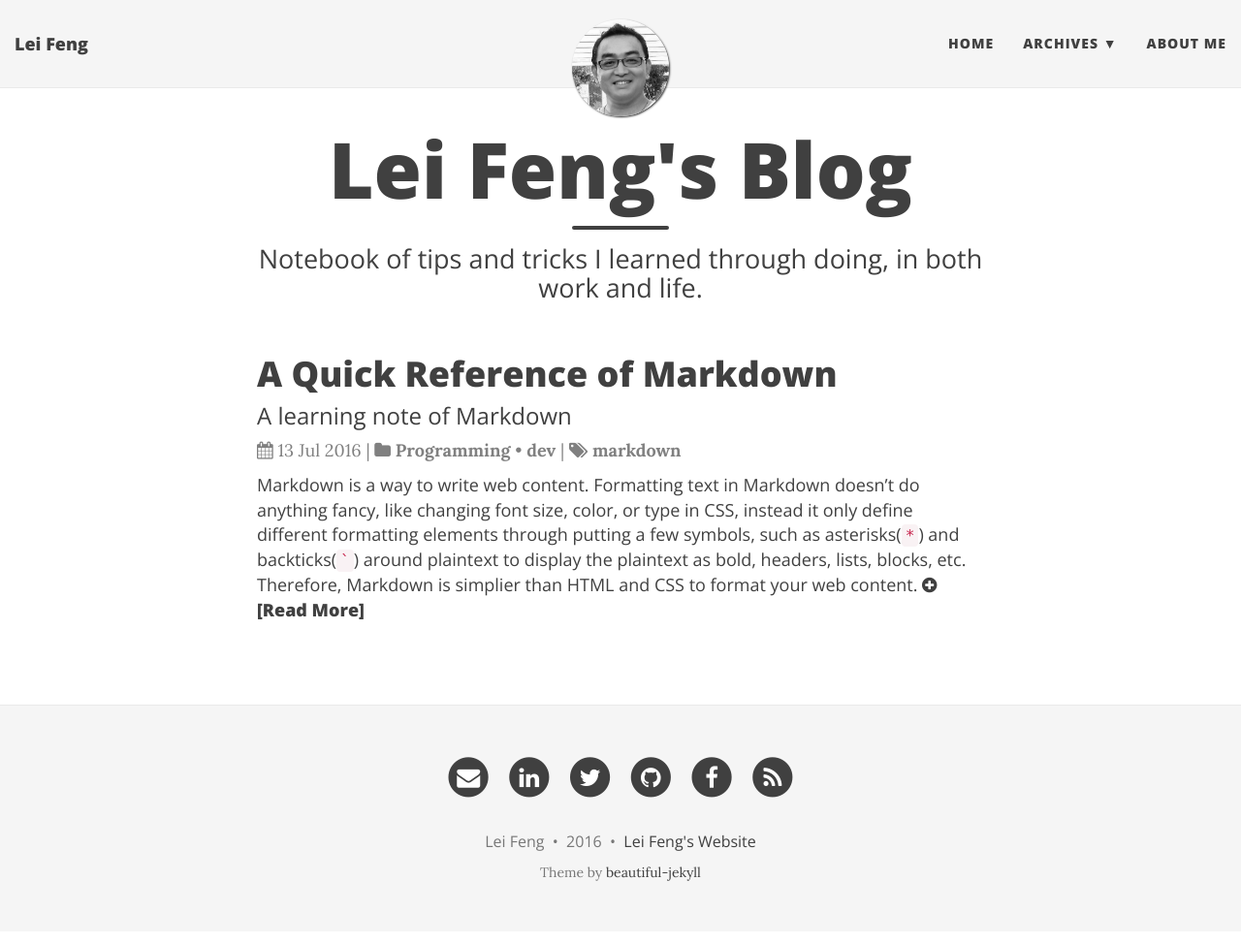
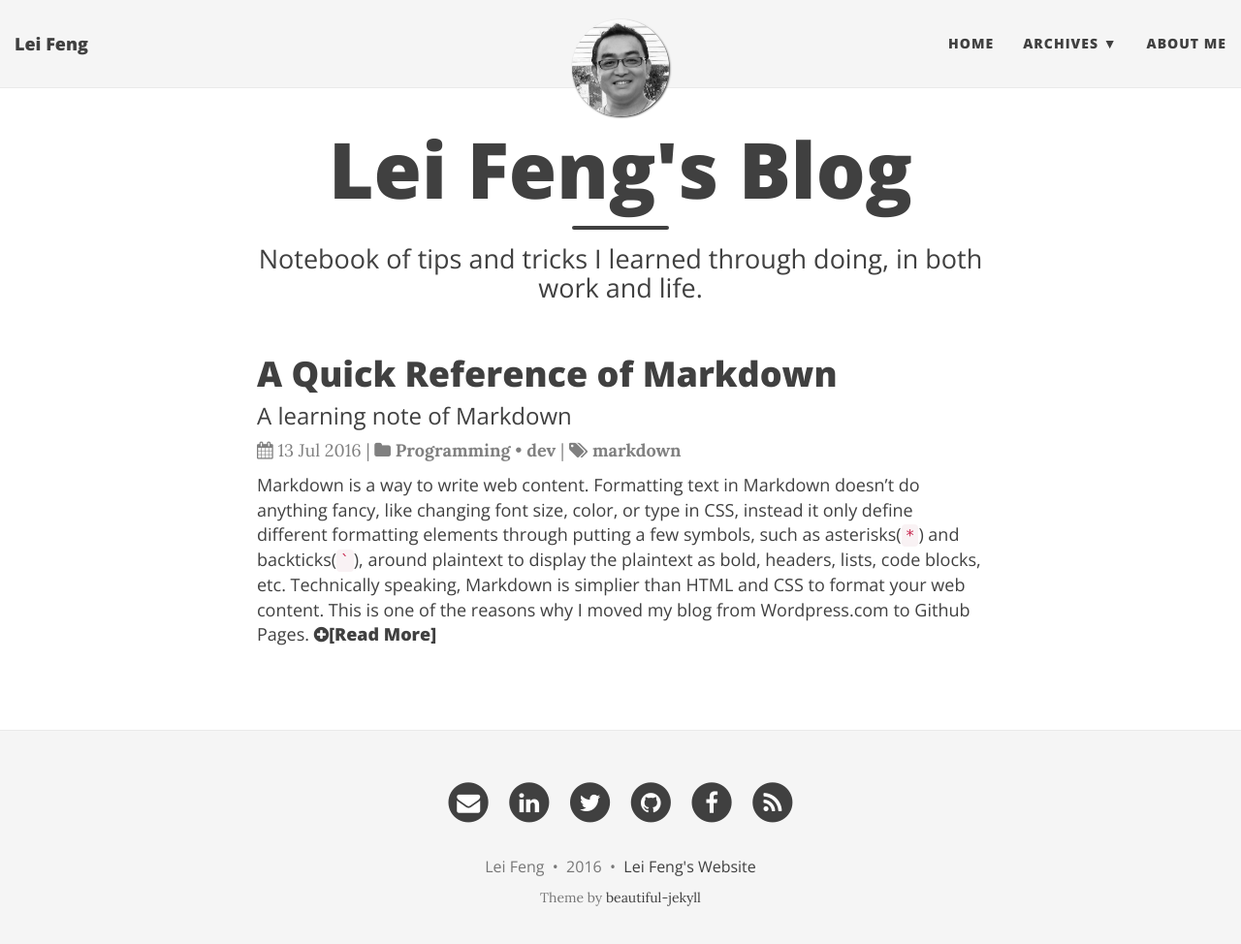
Before and after one commit to stonefl/stonefl.github.io, a Jekyll site: the page built from index.html, in a window 1280 px wide and 987 px high. Shown: the top 974 px of the window at 97% size. Built offline with Jekyll 4.4.1, drawn with Linux system fonts in a browser that asks for light colours; nearby versions of some CDN libraries; the list of posts is cut into pages by our own code.

Commit message:
Updated 2015-02-20-test-markdown.md

```diff
--- a/_posts/2015-02-20-test-markdown.md
+++ b/_posts/2015-02-20-test-markdown.md
@@ -11,15 +11,15 @@
 date: '2016-07-13'
 ---
 
-[Markdown](http://markdowntutorial.com/) is a way to write web content. Formatting text in Markdown doesn't do anything fancy, like changing font size, color, or type in CSS, instead it only define different formatting elements through putting a few symbols, such as asterisks(`*`) and backticks(`` ` ``) around plaintext to display the plaintext as bold, headers, lists, blocks, etc. Therefore, Markdown is simplier than HTML and CSS to format your web content.
+Markdown is a way to write web content. Formatting text in Markdown doesn't do anything fancy, like changing font size, color, or type in CSS, instead it only define different formatting elements through putting a few symbols, such as asterisks(`*`) and backticks(`` ` ``), around plaintext to display the plaintext as bold, headers, lists, code blocks, etc. Technically speaking, Markdown is simplier than HTML and CSS to format your web content. This is one of the reasons why I moved my blog from Wordpress.com to Github Pages.
 <!--more-->
 
-This post lists out some frequently used formatting elements in Markdown. It is used as a quick reference to me.
+This post lists out some frequently used formatting elements in Markdown. It is used as a quick reference for my daily writing. Some of the examples I used here come [Markdown Tutorial](http://markdowntutorial.com/), and I highly encourage you to take 5 minutes to learn how to write in markdown.
 
 
 
 
-I strongly encourage you to [take 5 minutes to learn how to write in markdown](http://markdowntutorial.com/) - it'll teach you how to transform regular text into bold/italics/headings/tables/etc.
+I strongly encourage you to [take 5 minutes to learn how to write in markdown]([http://markdowntutorial.com/](http://markdowntutorial.com/)) - it'll teach you how to transform regular text into bold/italics/headings/tables/etc.
 
 **Here is some bold text**
 
```
